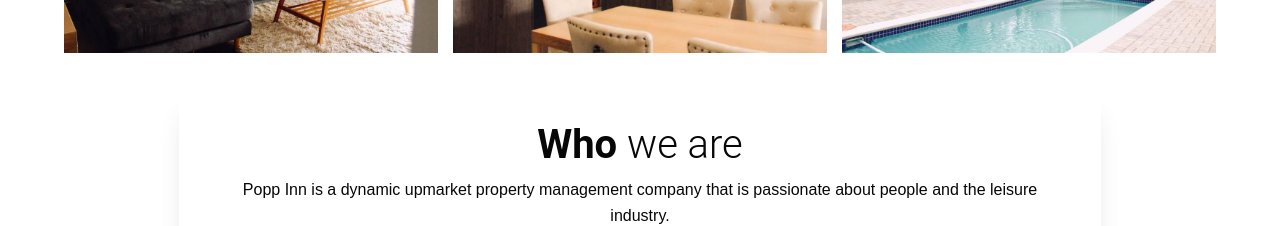
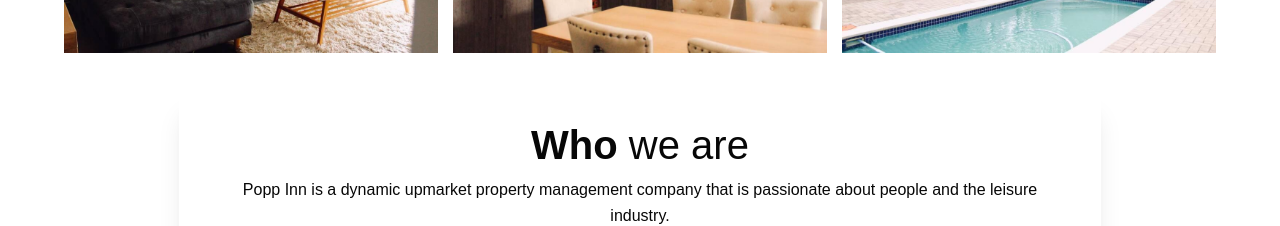
Before and after one commit to PhilaniNcube/poppinn, a Next.js app: page / in a window 1280 px wide. Shown: the part 1260-1486 px from the top of the page. Built offline with nearby package versions, Linux system fonts and the light colour scheme.

Commit message:
font family

```diff
--- a/GlobalStyle.js
+++ b/GlobalStyle.js
@@ -75,12 +75,13 @@
   .section-title {
       font-size: var(--section-title);
       font-weight: var(--light-font);
-       font-family: 'Roboto', sans-serif;
+        font-family: 'Montserrat', sans-serif;
   }
 
   .sub-heading {
       font-size: var(--sub-heading);
       font-weight: var(--light-font);
+       font-family: 'Montserrat', sans-serif;
   }
 `;
 
```
